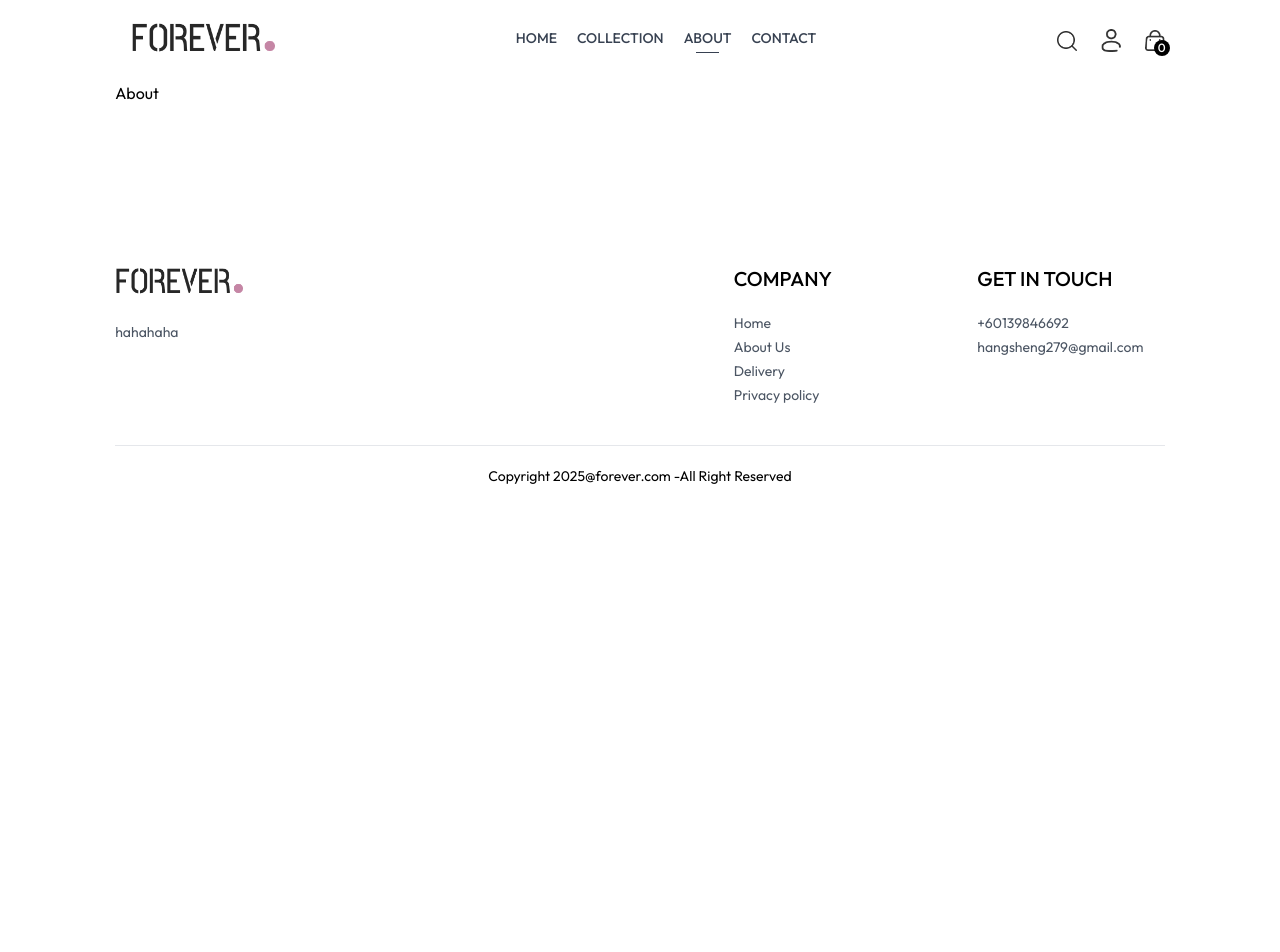
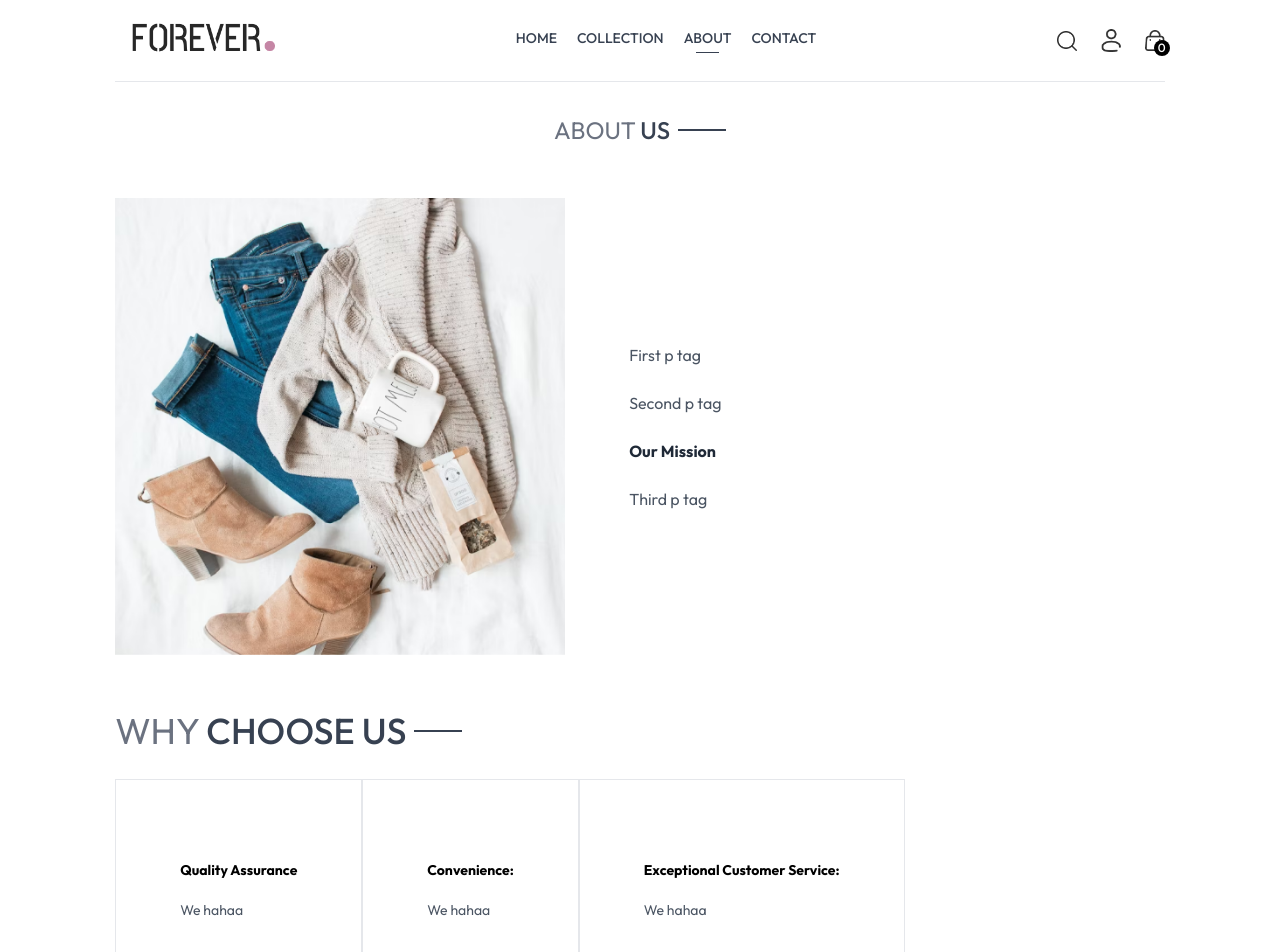
Before and after one commit to hangsheng0625/TheTrendyClub, a React (Vite) app in the folder frontend/: page /about in a window 1280 px wide. Shown: the top 952 px of the page. Before the commit the page ends 800 px from the top, so only its background shows below. Built offline with nearby package versions, Linux system fonts and the light colour scheme.

Commit message:
create about us page

```diff
--- a/frontend/src/pages/About.jsx
+++ b/frontend/src/pages/About.jsx
@@ -1,8 +1,47 @@
 import React from 'react'
+import Title from '../components/Title'
+import { assets } from '../assets/assets'
+import Newsletter from '../components/Newsletter'
 
 const About = () => {
   return (
-    <div>About</div>
+    <div>
+      <div className='text-2xl text-center pt-8 border-t'>
+        <Title text1={'ABOUT'} text2={'US'}></Title>
+      </div>
+
+      <div className='my-10 flex flex-col md:flex-row gap-16'>
+        <img className='w-full md:max-w-[450px]' src={assets.about_img} alt="" />
+        <div className='flex flex-col justify-center gap-6 md:w-2/4 text-gray-600'>
+          <p>First p tag</p>
+          <p>Second p tag</p>
+          <b className='text-gray-800'>Our Mission</b>
+          <p>Third p tag</p>
+        </div>
+      </div>
+
+      <div className='text-4xl py-4'>
+        <Title text1={'WHY'} text2={'CHOOSE US'}></Title>
+      </div>
+
+      <div className='flex flex-col md:flex-row text-sm mb-20'>
+        <div className='border px-10 md:px-16 py-8 sm:py-20 flex flex-col gap-5'>
+          <b>Quality Assurance</b>
+          <p className='text-gray-600'>We hahaa</p>
+        </div>
+
+        <div className='border px-10 md:px-16 py-8 sm:py-20 flex flex-col gap-5'>
+          <b>Convenience:</b>
+          <p className='text-gray-600'>We hahaa</p>
+        </div>
+
+        <div className='border px-10 md:px-16 py-8 sm:py-20 flex flex-col gap-5'>
+          <b>Exceptional Customer Service:</b>
+          <p className='text-gray-600'>We hahaa</p>
+        </div>
+      </div>
+      <Newsletter></Newsletter>
+    </div>
   )
 }
 
```
